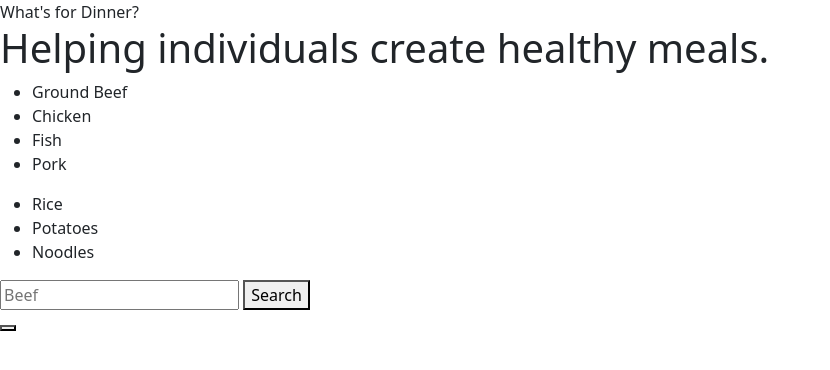
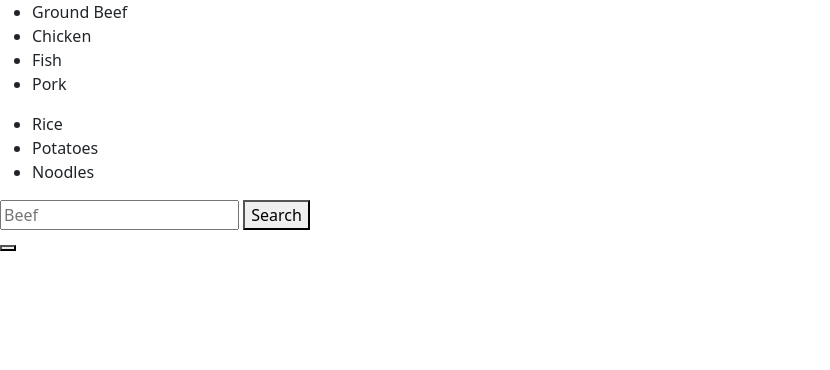
Before and after one commit to lelandcypress/What-is-for-dinner, a plain HTML site: page index.html in a window 1280 px wide. Shown: the whole page, without its empty margins (0-830 px from the left). Drawn offline with nearby package versions, Linux system fonts and the light colour scheme.

Commit message:
changed index but don't remember what i changed

```diff
--- a/index.html
+++ b/index.html
@@ -14,11 +14,9 @@
     <link />
   </head>
 
+
   <body>
-    <header>
-      What's for Dinner?
-      <h1>Helping individuals create healthy meals.</h1>
-    </header>
+
 
     <!-- choose  your protein -->
     <div class="proteinsmenu">
```
